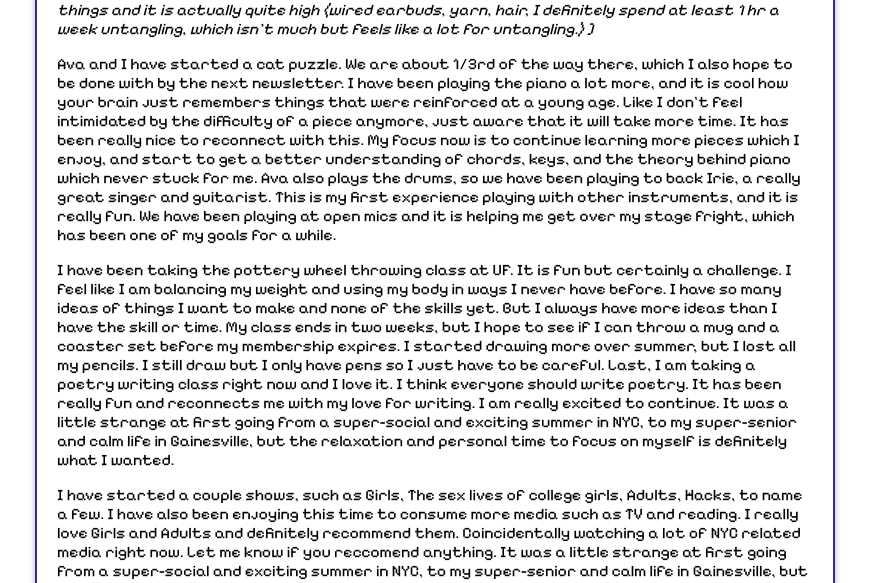
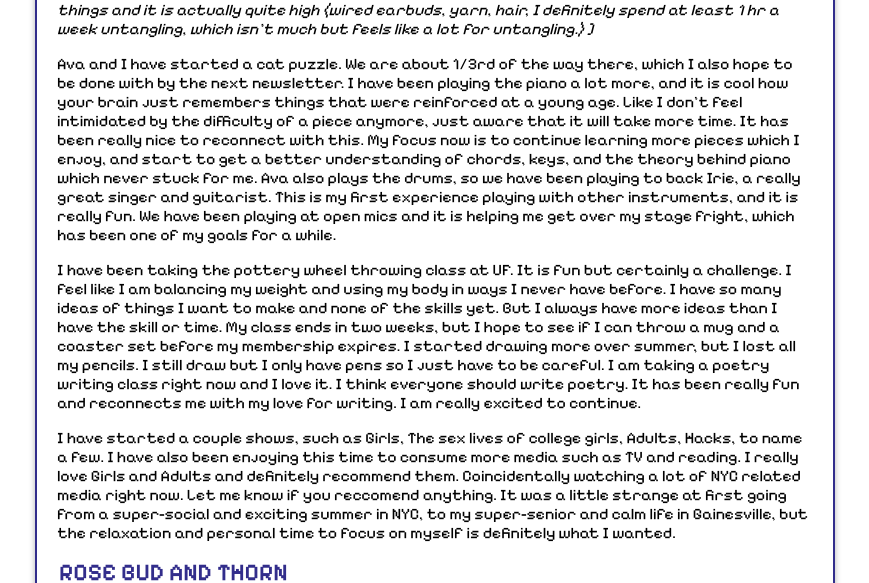
Before and after one commit to alinagarib/alinagarib.github.io, a Jekyll site: the page built from _posts/2026-10-04-october-2026.markdown, in a window 1280 px wide and 900 px high, scrolled down 1521 px, cut to the strip 0-583 px from the top of the window. Shown: the whole strip, without its empty margins (205-1074 px from the left). Built offline with Jekyll 4.4.1, drawn with Linux system fonts in a browser that asks for light colours.

Commit message:
removed repeat line

```diff
--- a/_posts/2026-10-04-october-2026.markdown
+++ b/_posts/2026-10-04-october-2026.markdown
@@ -42,7 +42,7 @@ My increased amount of free time is a good segue into my next life updates, whic
  </p>
 
 <p>
-I have been taking the pottery wheel throwing class at UF. It is fun but certainly a challenge. I feel like I am balancing my weight and using my body in ways I never have before. I have so many ideas of things I want to make and none of the skills yet. But I always have more ideas than I have the skill or time. My class ends in two weeks, but I hope to see if I can throw a mug and a coaster set before my membership expires. I started drawing more over summer, but I lost all my pencils. I still draw but I only have pens so I just have to be careful. Last, I am taking a poetry writing class right now and I love it. I think everyone should write poetry. It has been really fun and reconnects me with my love for writing. I am really excited to continue. It was a little strange at first going from a super-social and exciting summer in NYC, to my super-senior and calm life in Gainesville, but the relaxation and personal time to focus on myself is definitely what I wanted.
+I have been taking the pottery wheel throwing class at UF. It is fun but certainly a challenge. I feel like I am balancing my weight and using my body in ways I never have before. I have so many ideas of things I want to make and none of the skills yet. But I always have more ideas than I have the skill or time. My class ends in two weeks, but I hope to see if I can throw a mug and a coaster set before my membership expires. I started drawing more over summer, but I lost all my pencils. I still draw but I only have pens so I just have to be careful. I am taking a poetry writing class right now and I love it. I think everyone should write poetry. It has been really fun and reconnects me with my love for writing. I am really excited to continue.
 </p>
 
 <p>
```
